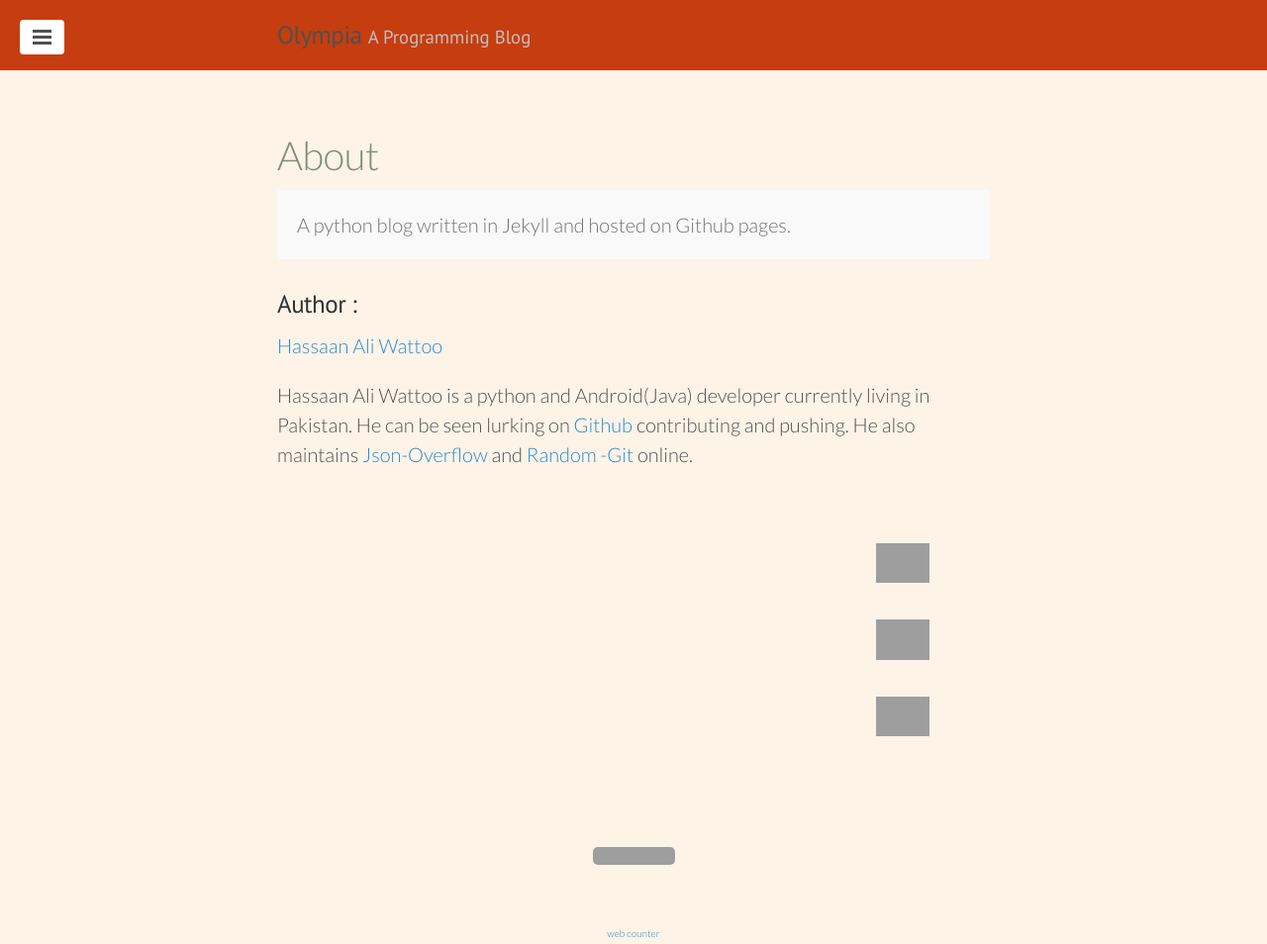
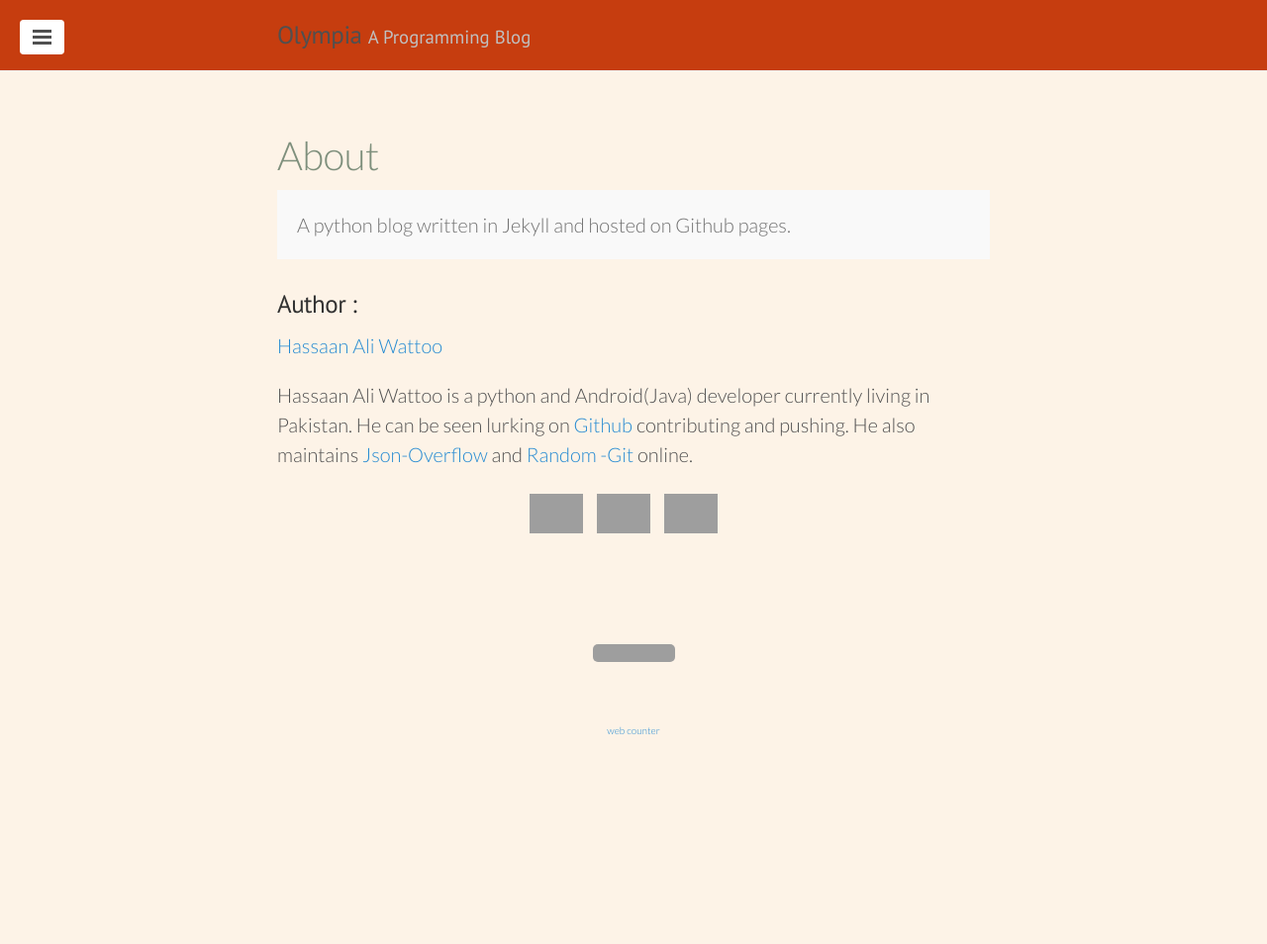
Before and after one commit to hassaanaliw/hassaanaliw.github.io, a Jekyll site: the page built from about.md, in a window 1280 px wide. Shown: the whole page at 99% size. Built offline with Jekyll 4.4.1, drawn with Linux system fonts in a browser that asks for light colours; Markdown is read by kramdown in place of the engine named in the settings; after the commit the page ends 900 px from its top, so only the background shows below that; grey boxes are pictures that could not be loaded.

Commit message:
Update about.md

```diff
--- a/about.md
+++ b/about.md
@@ -22,7 +22,7 @@ title: About
 
 </style>
 
-<div id="share-buttons" style="padding-top:50px;padding-left: 600px;">
+<div id="share-buttons" style="padding-top:50px;display: inline;padding-left: 250px;">
 
 	<!-- Facebook -->
 	<a href="http://www.facebook.com/sharer.php?u=http://random-git.herokuapp.com" target="_blank"><img src="http://www.simplesharebuttons.com/images/somacro/facebook.png" alt="Facebook" /></a>
```
